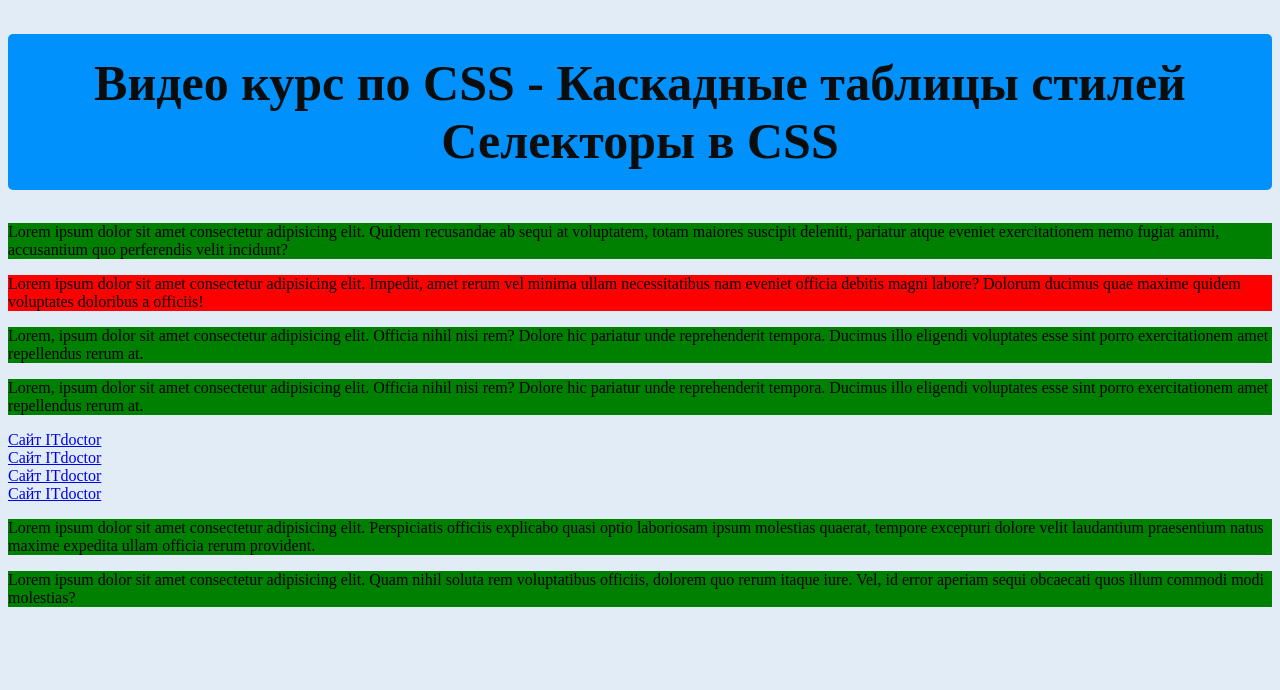
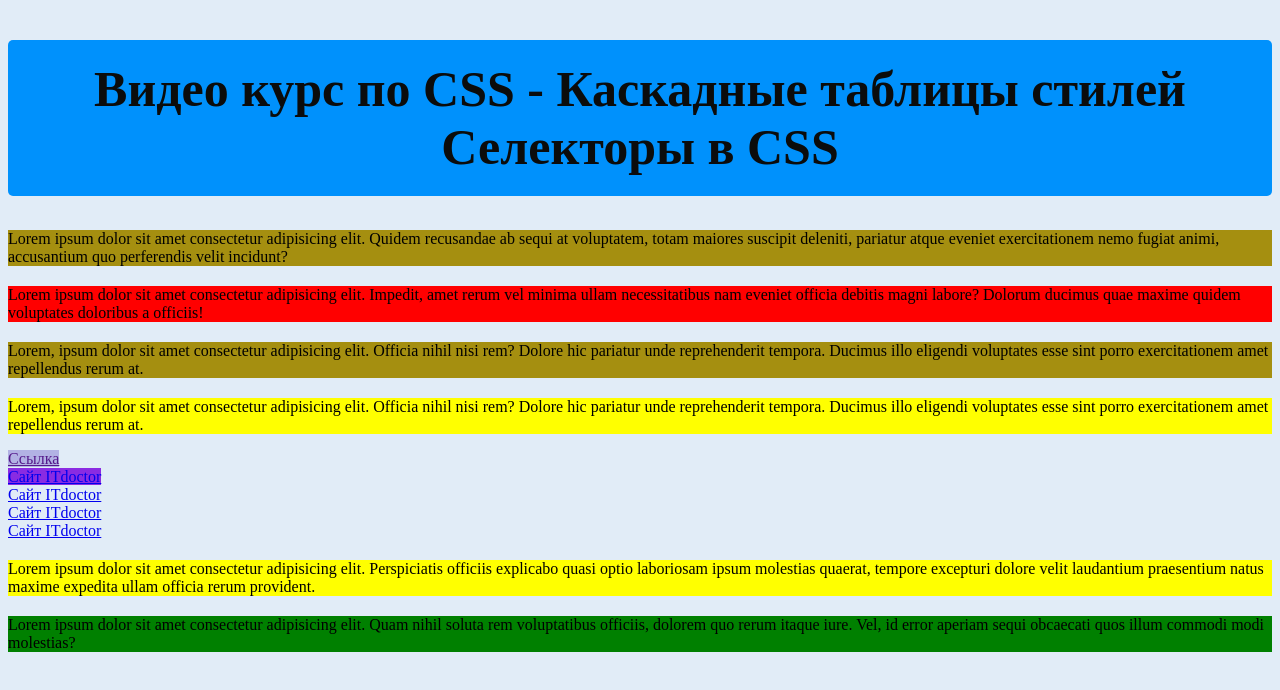
Before and after one commit to 52ivepub/CSS_HTML, a plain HTML site: page 01_index.html in a window 1280 px wide. Drawn offline with Linux system fonts and the light colour scheme.

Commit message:
msg 31/10/2024

```diff
--- a/01_index.html
+++ b/01_index.html
@@ -27,6 +27,7 @@
 	<p id="text">Lorem ipsum dolor sit amet consectetur adipisicing elit. Impedit, amet rerum vel minima ullam necessitatibus nam eveniet officia debitis magni labore? Dolorum ducimus quae maxime quidem voluptates doloribus a officiis!</p>
 	<p class="msg">Lorem, ipsum dolor sit amet consectetur adipisicing elit. Officia nihil nisi rem? Dolore hic pariatur unde reprehenderit tempora. Ducimus illo eligendi voluptates esse sint porro exercitationem amet repellendus rerum at.</p>
 	<p class="msg txt">Lorem, ipsum dolor sit amet consectetur adipisicing elit. Officia nihil nisi rem? Dolore hic pariatur unde reprehenderit tempora. Ducimus illo eligendi voluptates esse sint porro exercitationem amet repellendus rerum at.</p>
+	<a href="">Ссылка</a>
 
 </div>
 
--- a/01_main.css
+++ b/01_main.css
@@ -17,3 +17,23 @@ p {
 #text {
 	background-color: red;
 }
+
+.msg.txt {
+	background: yellow;
+}
+
+div > a {
+	background: rgb(178, 178, 228);
+}
+
+div + a {
+	background: blueviolet;
+}
+
+* {
+	margin-top: 20px;
+}
+
+div p {
+	background: #a58f10;
+}
```
Also changed, not shown: 1 other file.
